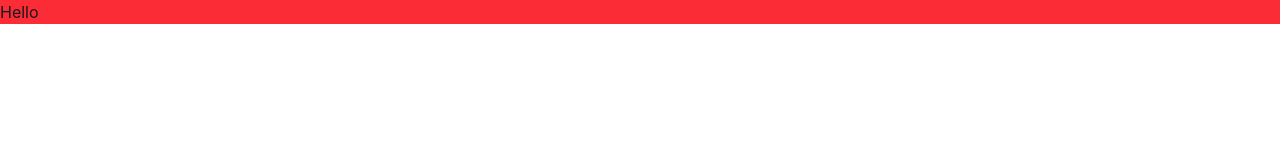
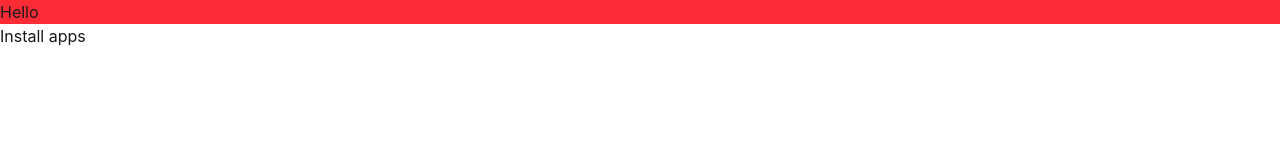
Before and after one commit to abutalha08/hero-io-apps, a React (Vite) app: page /installedApps in a window 1280 px wide. Shown: the top 160 px of the page. Built offline with nearby package versions, Linux system fonts and the light colour scheme.

Commit message:
Install react router and create inital pages

```diff
--- a/index.html
+++ b/index.html
@@ -1,5 +1,5 @@
 <!doctype html>
-<html lang="en">
+<html lang="en" data-theme="light">
   <head>
     <meta charset="UTF-8" />
     <link rel="icon" type="image/svg+xml" href="/favicon.svg" />
--- a/package.json
+++ b/package.json
@@ -13,6 +13,8 @@
     "@tailwindcss/vite": "^4.2.4",
     "react": "^19.2.5",
     "react-dom": "^19.2.5",
+    "react-router": "^7.14.2",
+    "recharts": "^3.8.1",
     "tailwindcss": "^4.2.4"
   },
   "devDependencies": {
--- /dev/null
+++ b/src/layout/RootLayout.jsx
@@ -0,0 +1,16 @@
+
+import { Outlet } from "react-router";
+
+
+const RootLayout = () => {
+  return (
+    <div>
+
+      <Outlet />
+
+
+    </div>
+  );
+};
+
+export default RootLayout;
--- a/src/main.jsx
+++ b/src/main.jsx
@@ -1,10 +1,13 @@
 import { StrictMode } from 'react'
 import { createRoot } from 'react-dom/client'
 import './index.css'
+import { RouterProvider } from 'react-router/dom'
+import { router } from "./router/Routes";
 
 createRoot(document.getElementById('root')).render(
   <StrictMode>
    <h2 className='bg-red-500'>Hello</h2>
+   <RouterProvider router={router} />
 
   </StrictMode>,
 )
--- /dev/null
+++ b/src/pages/NotFoundPage/NotFoundPage.jsx
@@ -0,0 +1,16 @@
+
+import { Link } from "react-router";
+
+const NotFoundPage = () => {
+  return (
+    <div className="text-center space-y-2 mt-7">
+      <h1>404 - Page Not Found</h1>
+      <p>The page you are looking for does not exist.</p>
+      <Link to="/">
+        <button className="btn bg-purple-500 text-white">Go Back Home</button>
+      </Link>
+    </div>
+  );
+};
+
+export default NotFoundPage;
--- /dev/null
+++ b/src/pages/apps/Apps.jsx
@@ -0,0 +1,11 @@
+
+
+const Apps = () => {
+  return (
+    <div>
+      All apps
+    </div>
+  );
+};
+
+export default Apps;
--- /dev/null
+++ b/src/pages/homepage/Homepage.jsx
@@ -0,0 +1,11 @@
+
+
+const Homepage = () => {
+  return (
+    <div>
+      Homepage
+    </div>
+  );
+};
+
+export default Homepage;
--- /dev/null
+++ b/src/pages/installApps/InstallApps.jsx
@@ -0,0 +1,11 @@
+
+
+const InstallApps = () => {
+  return (
+    <div>
+      Install apps
+    </div>
+  );
+};
+
+export default InstallApps;
--- /dev/null
+++ b/src/router/Routes.jsx
@@ -0,0 +1,32 @@
+import { createBrowserRouter } from "react-router";
+import RootLayout from "../layout/RootLayout";
+import Homepage from "../pages/homepage/Homepage";
+import Apps from "../pages/apps/Apps";
+import InstallApps from "../pages/installApps/InstallApps";
+import NotFoundPage from "../pages/NotFoundPage/NotFoundPage";
+
+
+export const router = createBrowserRouter([
+  {
+    path: "/",
+    element: <RootLayout />,
+    children: [
+      {
+        // path: "/",
+        index: true,
+        element: <Homepage />,
+      },
+      {
+        path: "/apps",
+        element: <Apps />,
+      },
+
+      {
+        path: "/installedApps",
+        element: <InstallApps />,
+      },
+
+    ],
+    errorElement: <NotFoundPage />,
+  },
+]);
```
Also changed, not shown: 1 other file (tests, documents, lock files or other folders).
